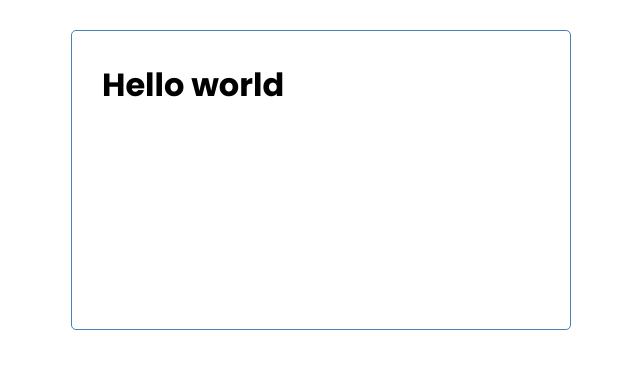
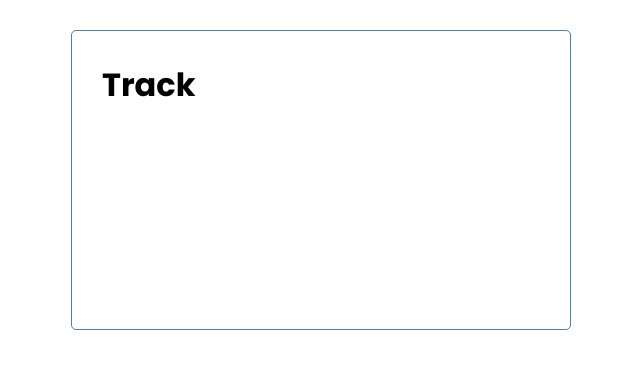
Before and after one commit to Kozimbe-k/vuejs-task-project, a Vue app: page / in a window 1280 px wide. Shown: the top 368 px of the page, without its empty margins (319-959 px from the left). Built offline with nearby package versions, Linux system fonts and the light colour scheme.

Commit message:
add button component

```diff
--- a/src/App.vue
+++ b/src/App.vue
@@ -1,12 +1,17 @@
 <template>
-<div class="container">
-  <h1>Hello world</h1>
-</div>
+  <div class="container">
+    <Header  title="Track"/>
+  </div>
 </template>
 
 <script>
+import Header from  './components/Header'
+
 export default {
   name: "App",
+  components:{
+    Header
+  }
 };
 </script>
 
--- a/src/components/Header.vue
+++ b/src/components/Header.vue
@@ -1,19 +1,23 @@
 <template>
-  <div class=""></div>
+  <header>
+    <h1>{{ title }}</h1>
+  </header>
 </template>
 
 <script>
 export default {
-
-}
+  name: "Header",
+  props: {
+    title: String,
+  },
+};
 </script>
 
 <style>
-header{
-    display: flex;
-    justify-content: space-between;
-    align-items: center;
-    margin-bottom: 20px;
+header {
+  display: flex;
+  justify-content: space-between;
+  align-items: center;
+  margin-bottom: 20px;
 }
-
 </style>
```
Also changed, not shown: src/components/Button.vue (added, +13 -0 lines).
